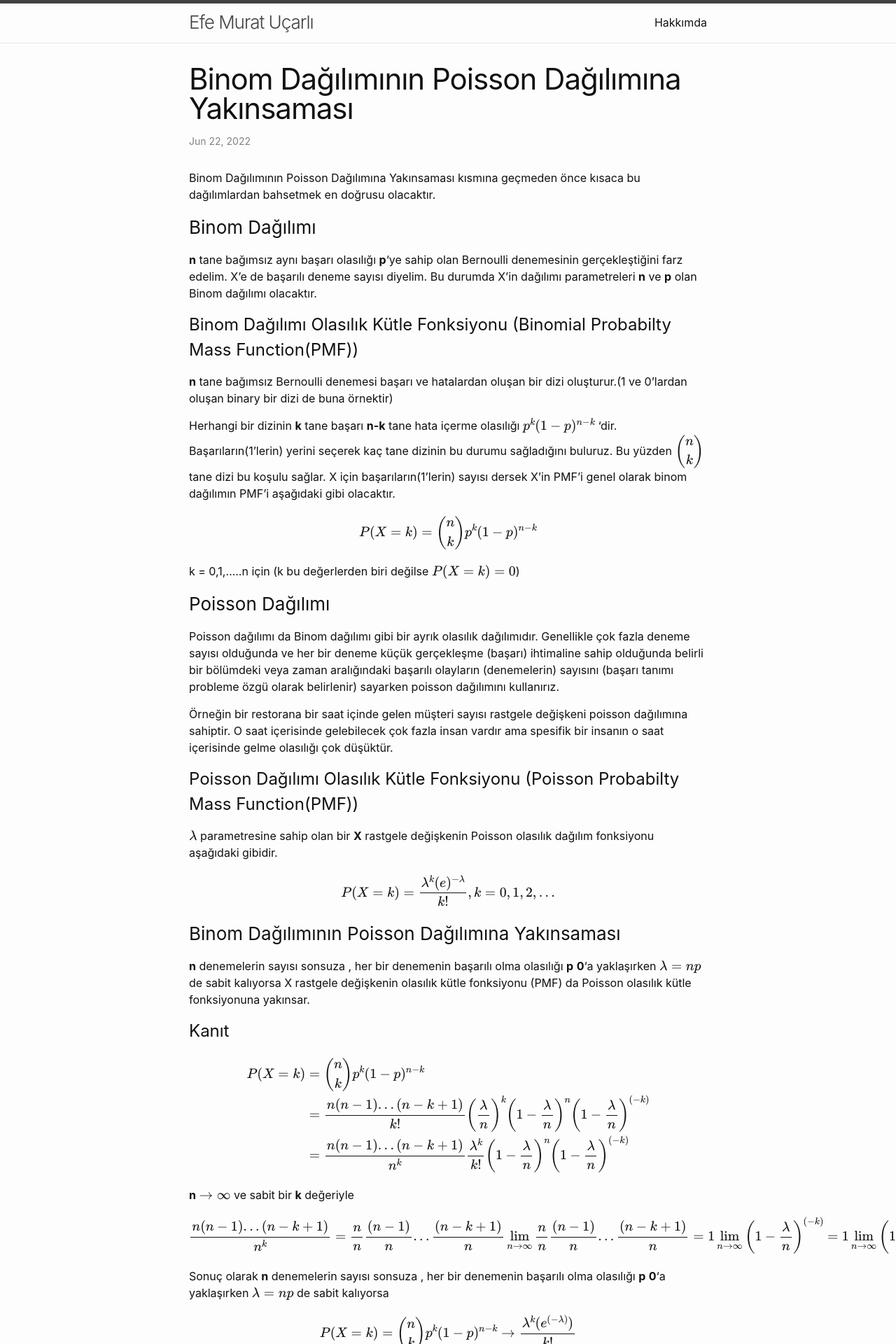
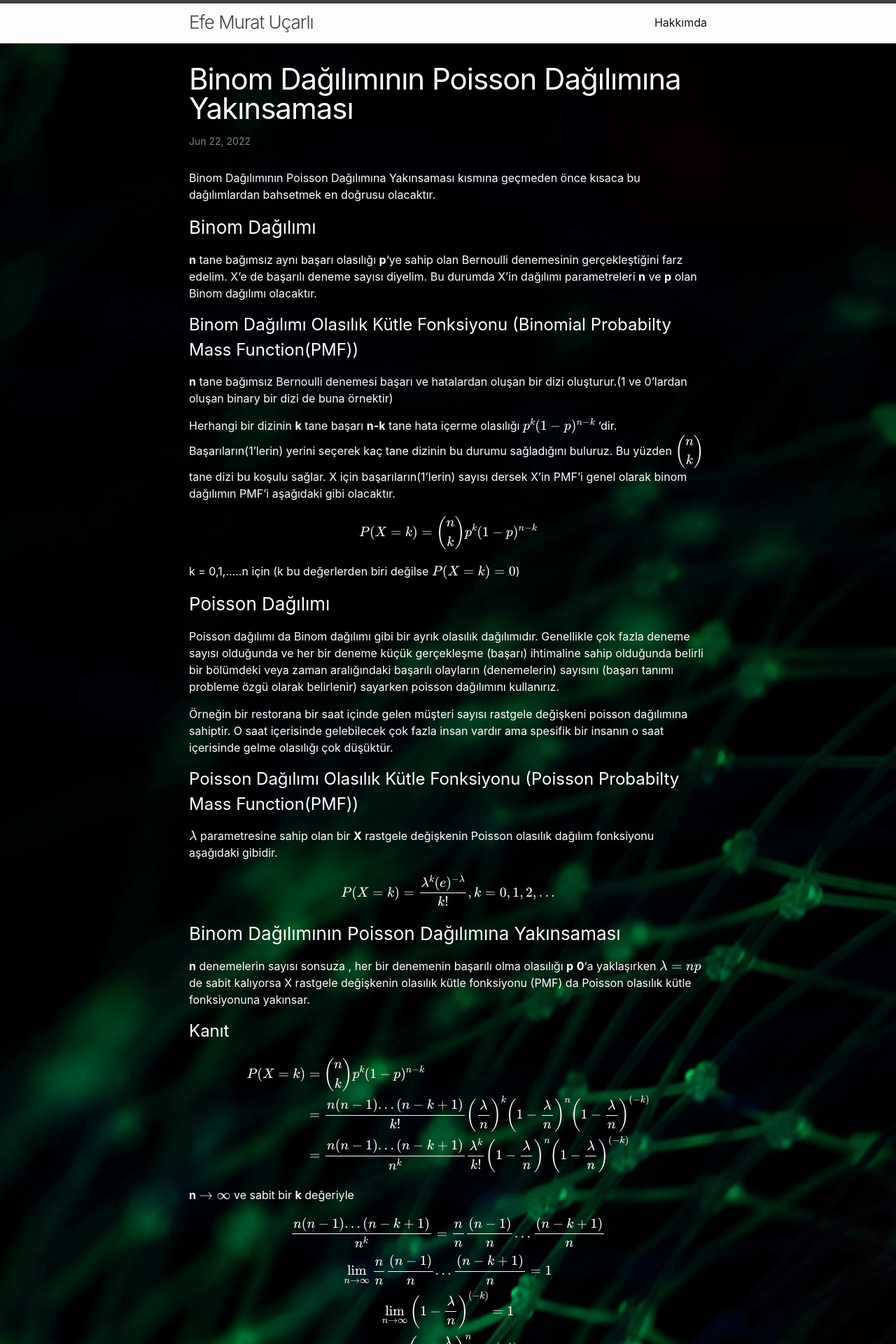
Before and after one commit to efemuratucarli/personal_page, a Jekyll site: the page built from docs/_posts/2022-04-30-poisson.markdown, in a window 1280 px wide. Shown: the top 1920 px of the page at 70% size. Built offline with Jekyll 4.4.1, drawn with Linux system fonts in a browser that asks for light colours; comment, search, counter and statistics services are not loaded; some of the changed text lies outside the part shown.

Commit message:
Edited content and changed some design parameters

```diff
--- a/docs/_config.yml
+++ b/docs/_config.yml
@@ -17,6 +17,10 @@
 # you will see them accessed via {{ site.title }}, {{ site.email }}, and so on.
 # You can create any custom variable you would like, and they will be accessible
 # in the templates via {{ site.myvariable }}.
+
+disqus:
+    shortname: efemuratucarli
+url: https://efemuratucarli.com/
 
 title: Efe Murat Uçarlı
 email: efemuratucarli@gmail.com
--- a/docs/_posts/2022-04-30-poisson.markdown
+++ b/docs/_posts/2022-04-30-poisson.markdown
@@ -51,10 +51,10 @@ $$\begin{aligned}P(X=k)&= \begin{pmatrix}n\\k\\ \end{pmatrix}p^k(1-p)^{n-k} \\
 
 **n** $$\rightarrow \infty$$ ve sabit bir **k** değeriyle
 
-$$\frac{n(n-1)...(n-k+1)}{n^k} = \frac{n}{n}\frac{(n-1)}{n}...\frac{(n-k+1)}{n} \\
+$$\displaylines{\frac{n(n-1)...(n-k+1)}{n^k} = \frac{n}{n}\frac{(n-1)}{n}...\frac{(n-k+1)}{n} \\
 \lim_{n\to \infty}\frac{n}{n}\frac{(n-1)}{n}...\frac{(n-k+1)}{n} = 1 \\
 \lim_{n\to \infty}\left(1 - \frac{\lambda}{n}\right)^\left(-k\right) = 1 \\
-\lim_{n\to \infty}\left(1 - \frac{\lambda}{n}\right)^n = e^\left(-\lambda\right)
+\lim_{n\to \infty}\left(1 - \frac{\lambda}{n}\right)^n = e^\left(-\lambda\right)}
 $$
 
 Sonuç olarak **n** denemelerin sayısı sonsuza ,  her bir denemenin başarılı olma olasılığı **p** **0**'a yaklaşırken $$\lambda = np$$ de sabit kalıyorsa
--- a/docs/_sass/minima.scss
+++ b/docs/_sass/minima.scss
@@ -11,7 +11,7 @@ $base-line-height: 1.5 !default;
 $spacing-unit:     30px !default;
 
 $text-color:       #111 !default;
-$background-color: #fdfdfd !default;
+$background-color: #fdfdfd!default;
 $brand-color:      #2a7ae2 !default;
 
 $grey-color:       #828282 !default;
--- a/docs/_sass/minima/_base.scss
+++ b/docs/_sass/minima/_base.scss
@@ -47,9 +47,11 @@ ul, ol, dl, figure,
  */
 main {
   display: block; /* Default value of `display` of `main` element is 'inline' in IE 11. */
+  background-image: url("/images/wallpaper.jpg");
+  background-size: cover;
+  background-position: center center;
+  background-repeat:no-repeat;
 }
-
-
 
 /**
  * Images
@@ -111,7 +113,7 @@ a {
   }
 
   &:hover {
-    color: $text-color;
+    color: #DE1B09;
     text-decoration: underline;
   }
 
@@ -151,7 +153,7 @@ code {
   @include relative-font-size(0.9375);
   border: 1px solid $grey-color-light;
   border-radius: 3px;
-  background-color: #eef;
+  background-color: #000000;
 }
 
 code {
--- a/docs/_sass/minima/_layout.scss
+++ b/docs/_sass/minima/_layout.scss
@@ -206,7 +206,7 @@
   display: block;
   @include relative-font-size(1.5);
   box-shadow: inset 0 0 0 0 #54b3d6;
-  color: #c0ccda;
+  color: #DE1B09;
   margin: 0 -.25rem;
   padding: 0 .25rem;
   transition: color .3s ease-in-out, box-shadow .3s ease-in-out;
@@ -214,14 +214,18 @@
 
 .post-link:hover {
   box-shadow: inset 550px 0 0 0 #54b3d6;
-  color: #c0ccda;
+  color: #DE1B09;
 }
 
 .post-link:link {
    text-decoration: none;
-   color:#c0ccda
+   color:white;
 }
 
+.post-link:visited {
+  color: gray;
+  text-decoration: none;
+}
 
 
 /**
@@ -235,6 +239,7 @@
   @include relative-font-size(2.625);
   letter-spacing: -1px;
   line-height: 1;
+  color: white;
 
   @include media-query($on-laptop) {
     @include relative-font-size(2.25);
@@ -243,6 +248,7 @@
 
 .post-content {
   margin-bottom: $spacing-unit;
+  color:white;
 
   h2 {
     @include relative-font-size(2);
```
Also changed, not shown: docs/images/wallpaper.jpg (added).
